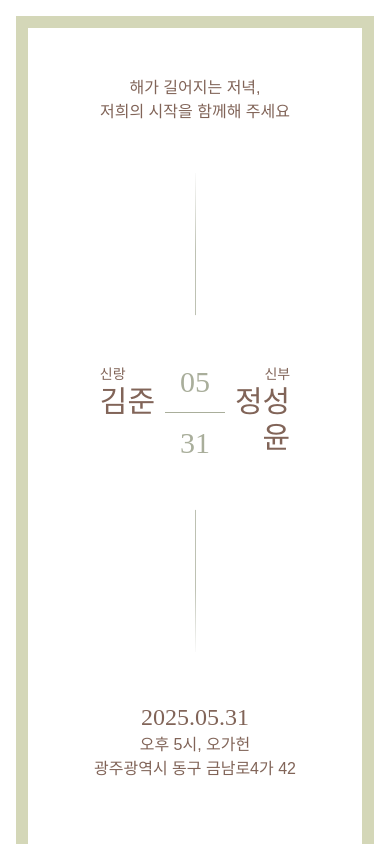
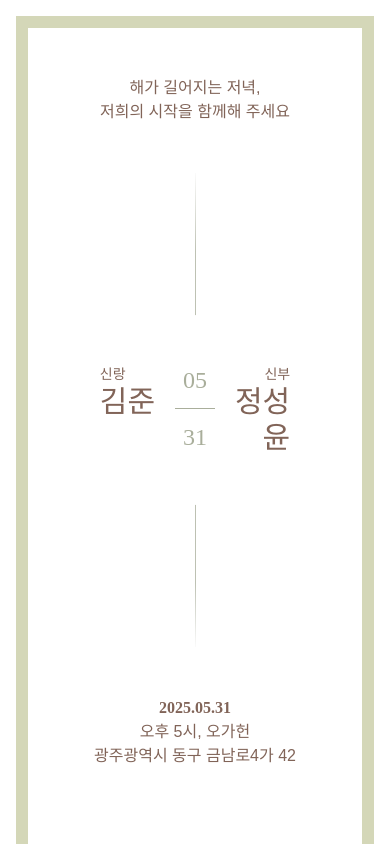
Before and after one commit to ryjn/wedding-inv, a React (Vite) app: page / in a window 390 px wide. Shown: the top 844 px of the page. Built offline with nearby package versions, Linux system fonts and the light colour scheme.

Commit message:
name formatting

```diff
--- a/src/components/sections/Home.jsx
+++ b/src/components/sections/Home.jsx
@@ -22,9 +22,9 @@ export const Home = () => {
           <h1 className="name text-3xl md:text-5xl font-nanum">김준</h1>
         </div>
         <div className="flex-1 flex-row text-center space-y-3">
-          <h3 className="date text-3xl">05</h3>
-          <hr className="border-t border-[var(--color-accent)] w-15 mx-auto" />
-          <h3 className="date text-3xl ">31</h3>
+          <h3 className="date text-2xl md:text-3xl">05</h3>
+          <hr className="border-t border-[var(--color-accent)] w-10 md:w-15 mx-auto" />
+          <h3 className="date text-2xl md:text-3xl ">31</h3>
         </div>
         <div className="flex-1 flex-row text-right">
           <h3 className="text-sm md:text-base font-sansKR">신부</h3>
@@ -33,8 +33,10 @@ export const Home = () => {
       </div>
       <img src={BottomLine} className="p-6 w-auto h-48 md:h-64" />
       <div className="text-center">
-        <h2 className="event-title text-2xl">2025.05.31</h2>
-        <h3>
+        <h2 className="event-title text-base md:text-2xl font-bold">
+          2025.05.31
+        </h2>
+        <h3 className="text-base md:text-2xl">
           오후 5시, 오가헌
           <br />
           광주광역시 동구 금남로4가 42
```
